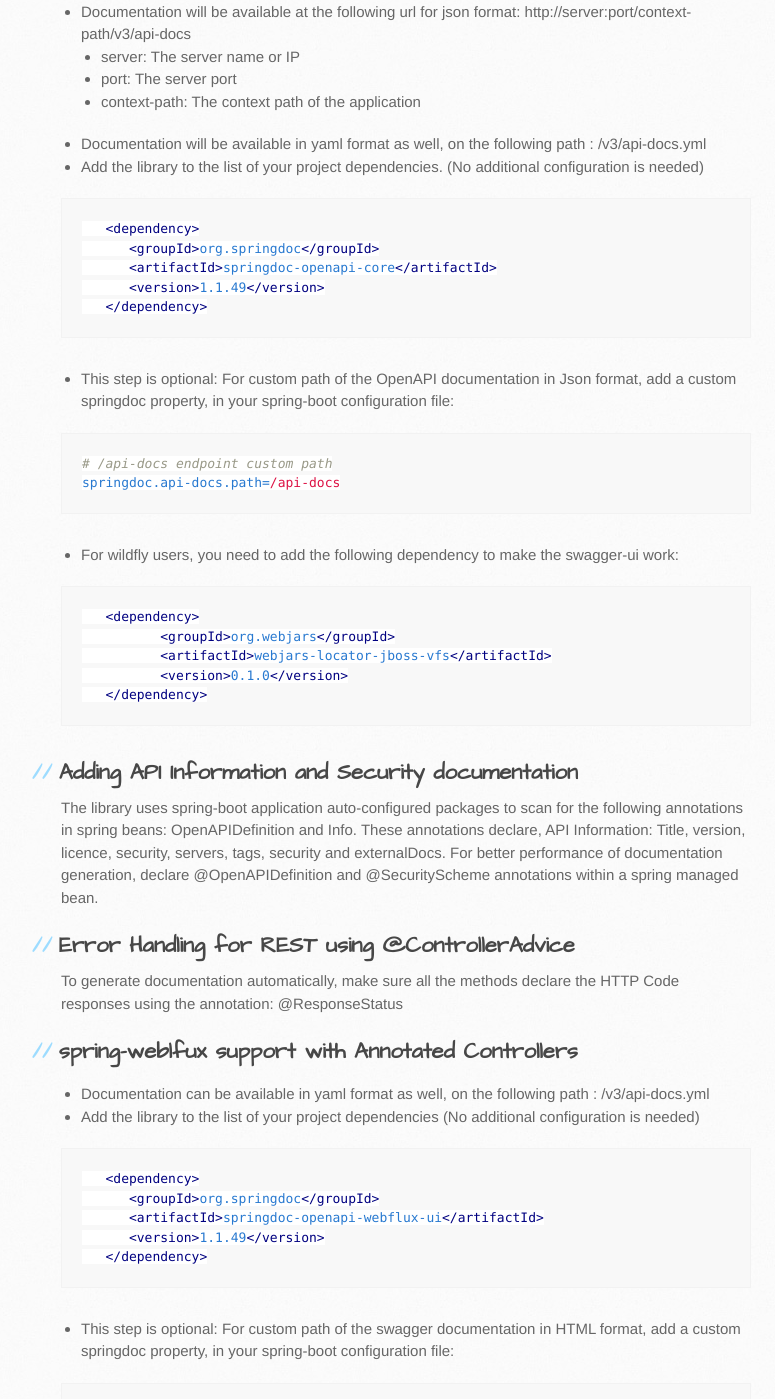
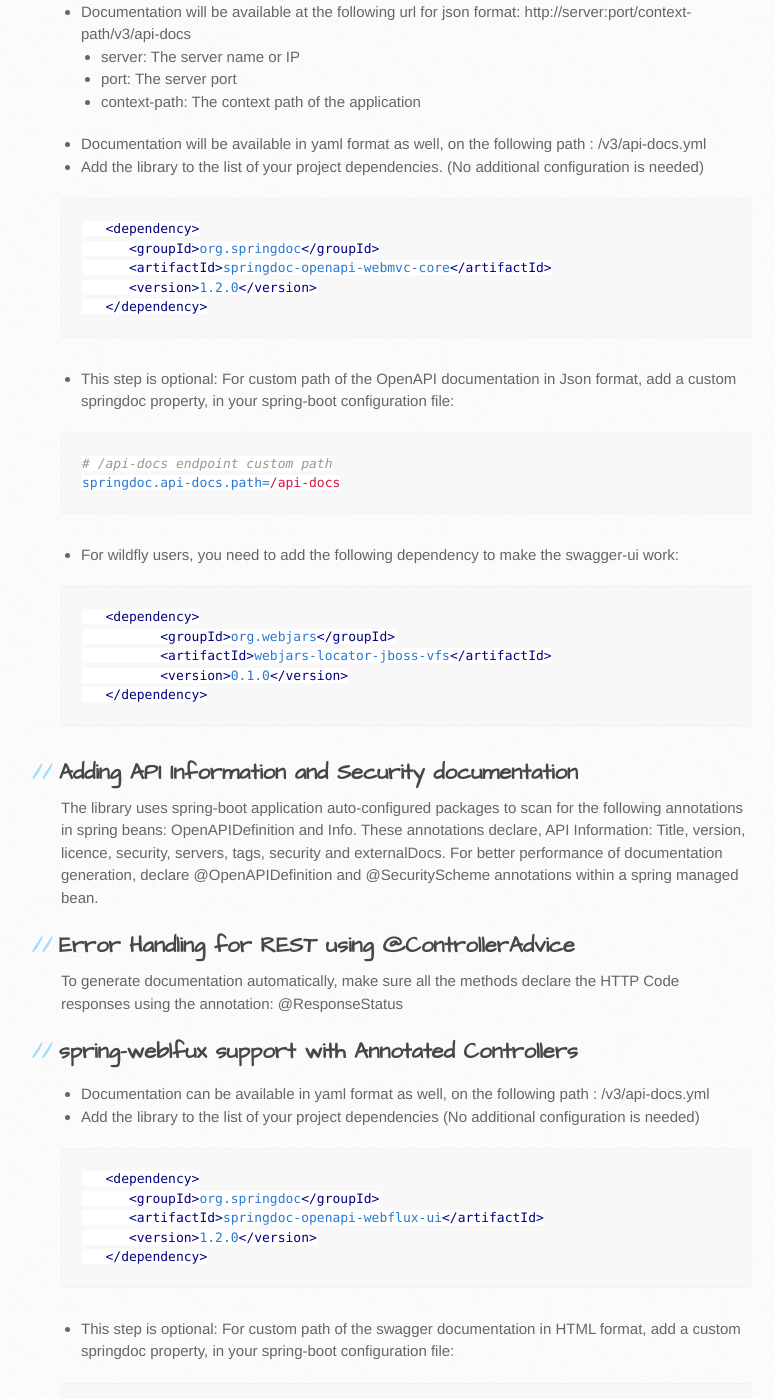
Before and after one commit to springdoc/springdoc-openapi-demos, a Jekyll site: the page built from docs/index.md, in a window 1280 px wide and 1400 px high, scrolled down 2177 px. Shown: the whole window, without its empty margins (109-884 px from the left). Built offline with Jekyll 4.4.1, drawn with Linux system fonts in a browser that asks for light colours.

Commit message:
project update

````diff
--- a/docs/index.md
+++ b/docs/index.md
@@ -34,7 +34,7 @@ This library supports:
    <dependency>
       <groupId>org.springdoc</groupId>
       <artifactId>springdoc-openapi-ui</artifactId>
-      <version>1.1.49</version>
+      <version>1.2.0</version>
    </dependency>
 ```
 *   This step is optional: For custom path of the swagger documentation in HTML format, add a custom springdoc property, in your spring-boot configuration file:
@@ -64,8 +64,8 @@ springdoc.swagger-ui.path=/swagger-ui.html
 ```xml
    <dependency>
       <groupId>org.springdoc</groupId>
-      <artifactId>springdoc-openapi-core</artifactId>
-      <version>1.1.49</version>
+      <artifactId>springdoc-openapi-webmvc-core</artifactId>
+      <version>1.2.0</version>
    </dependency>
 ```
 *   This step is optional: For custom path of the OpenAPI documentation in Json format, add a custom springdoc property, in your spring-boot configuration file:
@@ -101,7 +101,7 @@ To generate documentation automatically, make sure all the methods declare the H
    <dependency>
       <groupId>org.springdoc</groupId>
       <artifactId>springdoc-openapi-webflux-ui</artifactId>
-      <version>1.1.49</version>
+      <version>1.2.0</version>
    </dependency>
 ```
 *   This step is optional: For custom path of the swagger documentation in HTML format, add a custom springdoc property, in your spring-boot configuration file:
--- a/pom.xml
+++ b/pom.xml
@@ -71,7 +71,7 @@
 		<resource.delimiter>@</resource.delimiter>
 		<m2e.apt.activation>jdt_apt</m2e.apt.activation>
 		<spring-boot.version>2.0.9.RELEASE</spring-boot.version>
-		<springdoc.version>1.1.49</springdoc.version>
+		<springdoc.version>1.2.0</springdoc.version>
 	</properties>
 
 	<dependencyManagement>
````
Also changed, not shown: docs/src/main/resources/index.md (+1 -1 lines).
